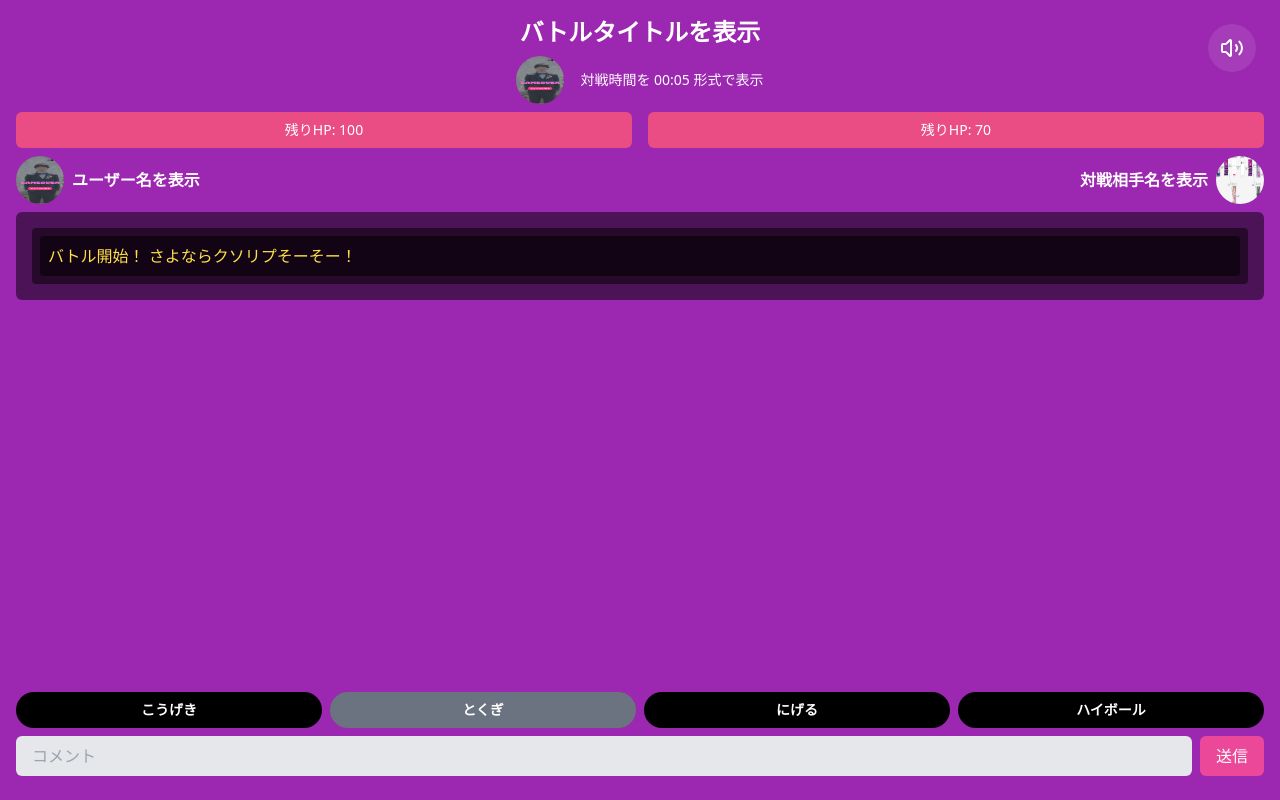
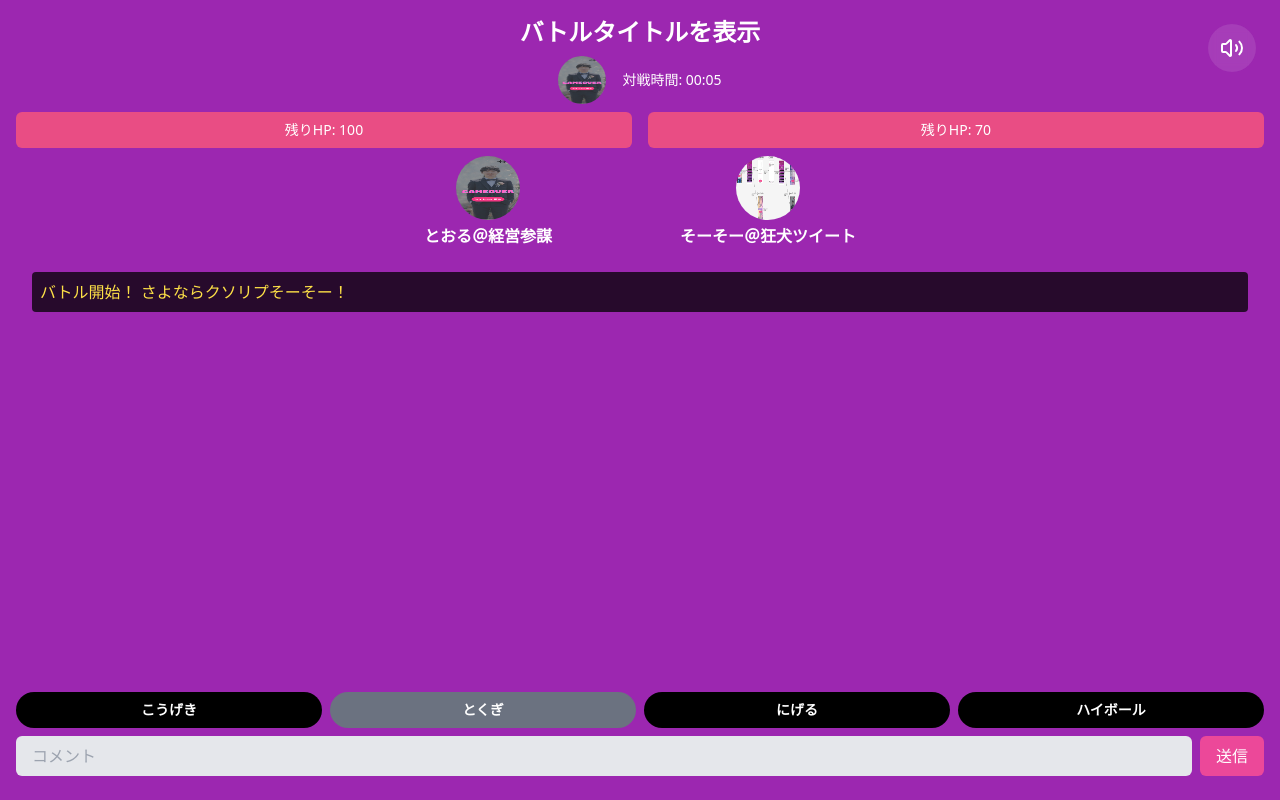
Before and after one commit to momopeee/battlefm, a React (Vite) app: page /battle1 in a window 1280 px wide. Built offline with nearby package versions, Linux system fonts and the light colour scheme.

Commit message:
Refactor Battle1Screen layout
Refactors the Battle1Screen component to match the provided wireframe, including comment area background, icon positioning, name display, and fixed comment zone size.

```diff
--- a/src/components/CommentArea.tsx
+++ b/src/components/CommentArea.tsx
@@ -19,11 +19,11 @@ const CommentArea: React.FC<CommentAreaProps> = ({ comments }) => {
   return (
     <div
       ref={commentAreaRef}
-      className="bg-black/50 rounded-md p-4 flex-1 overflow-y-auto scrollbar-thin scrollbar-thumb-gray-600 scrollbar-track-transparent"
+      className="rounded-md p-4 flex-1 overflow-y-auto scrollbar-thin scrollbar-thumb-gray-600 scrollbar-track-transparent h-full"
     >
       <div className="flex flex-col gap-2">
         {comments.map((comment, index) => (
-          <div key={index} className={`flex items-start gap-2 ${comment.isSystem ? 'text-yellow-300 bg-black/50 p-2 rounded' : 'text-white'}`}>
+          <div key={index} className={`flex items-start gap-2 ${comment.isSystem ? 'text-yellow-300' : 'text-white'}`}>
             {!comment.isSystem && (
               <>
                 <img
@@ -35,12 +35,12 @@ const CommentArea: React.FC<CommentAreaProps> = ({ comments }) => {
                 />
                 <div className="flex-1">
                   <span className="font-bold">{comment.author}</span>
-                  <div className="bg-black p-2 rounded-md mt-1 mb-1">{comment.text}</div>
+                  <div className="bg-black/75 p-2 rounded-md mt-1 mb-1">{comment.text}</div>
                 </div>
               </>
             )}
             {comment.isSystem && (
-              <span className="bg-black/50 w-full p-2 rounded">{comment.text}</span>
+              <span className="bg-black/75 w-full p-2 rounded">{comment.text}</span>
             )}
           </div>
         ))}
--- a/src/pages/Battle1Screen.tsx
+++ b/src/pages/Battle1Screen.tsx
@@ -389,7 +389,7 @@ const Battle1Screen: React.FC = () => {
             alt={player.name}
             className="w-12 h-12 rounded-full"
           />
-          <p className="text-sm">対戦時間を {formatTime(battleTimer)} 形式で表示</p>
+          <p className="text-sm">対戦時間: {formatTime(battleTimer)}</p>
         </div>
       </div>
 
@@ -403,39 +403,33 @@ const Battle1Screen: React.FC = () => {
         </div>
       </div>
 
-      {/* Character info */}
-      <div className="flex justify-between mb-2">
-        <div
-          className="flex items-center gap-2 cursor-pointer"
-          onClick={() => handleCharacterClick('player')}
-        >
+      {/* Character info - centered horizontally */}
+      <div className="flex justify-center mb-2">
+        <div className="flex flex-col items-center mr-16 cursor-pointer" onClick={() => handleCharacterClick('player')}>
           <img
             src={player.icon}
             alt={player.name}
-            className="w-12 h-12 rounded-full"
+            className="w-16 h-16 rounded-full"
           />
-          <span className="font-bold">ユーザー名を表示</span>
+          <span className="font-bold mt-1">{player.name}</span>
         </div>
 
-        <div
-          className="flex items-center gap-2 cursor-pointer"
-          onClick={() => handleCharacterClick('opponent1')}
-        >
-          <span className="font-bold">対戦相手名を表示</span>
+        <div className="flex flex-col items-center ml-16 cursor-pointer" onClick={() => handleCharacterClick('opponent1')}>
           <img
             src={opponent1.icon}
             alt={opponent1.name}
-            className="w-12 h-12 rounded-full"
+            className="w-16 h-16 rounded-full"
           />
+          <span className="font-bold mt-1">{opponent1.name}</span>
         </div>
       </div>
 
-      {/* Flexible comments area that takes up available space */}
-      <div className="flex-1 mb-2">
+      {/* Comments area with fixed height */}
+      <div className="flex-1 mb-2 h-[40vh] overflow-hidden">
         <CommentArea comments={comments} />
       </div>
 
-      {/* Bottom section with battle actions - stays at bottom */}
+      {/* Battle actions at bottom */}
       <div className="mt-auto">
         {/* Battle actions */}
         <div className="grid grid-cols-4 gap-2 mb-2">
```
